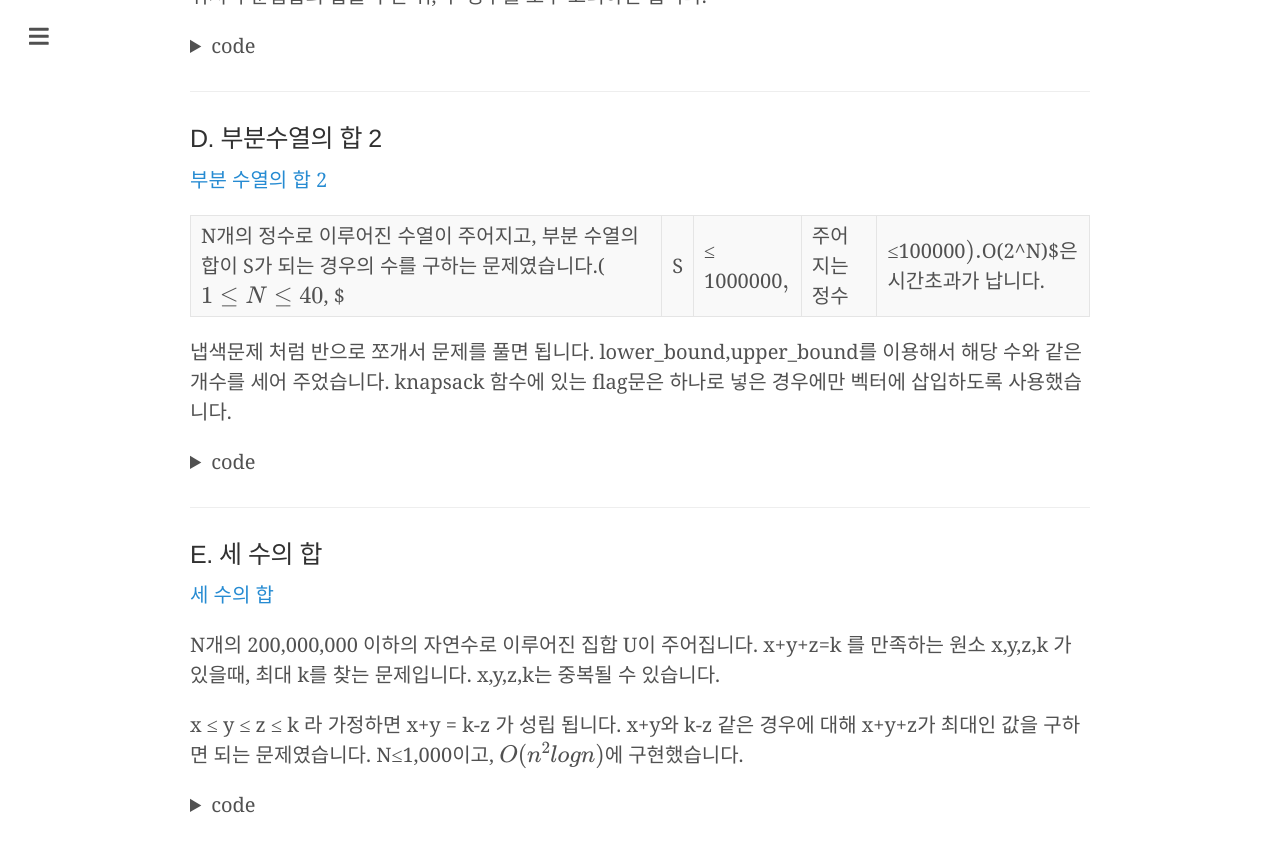
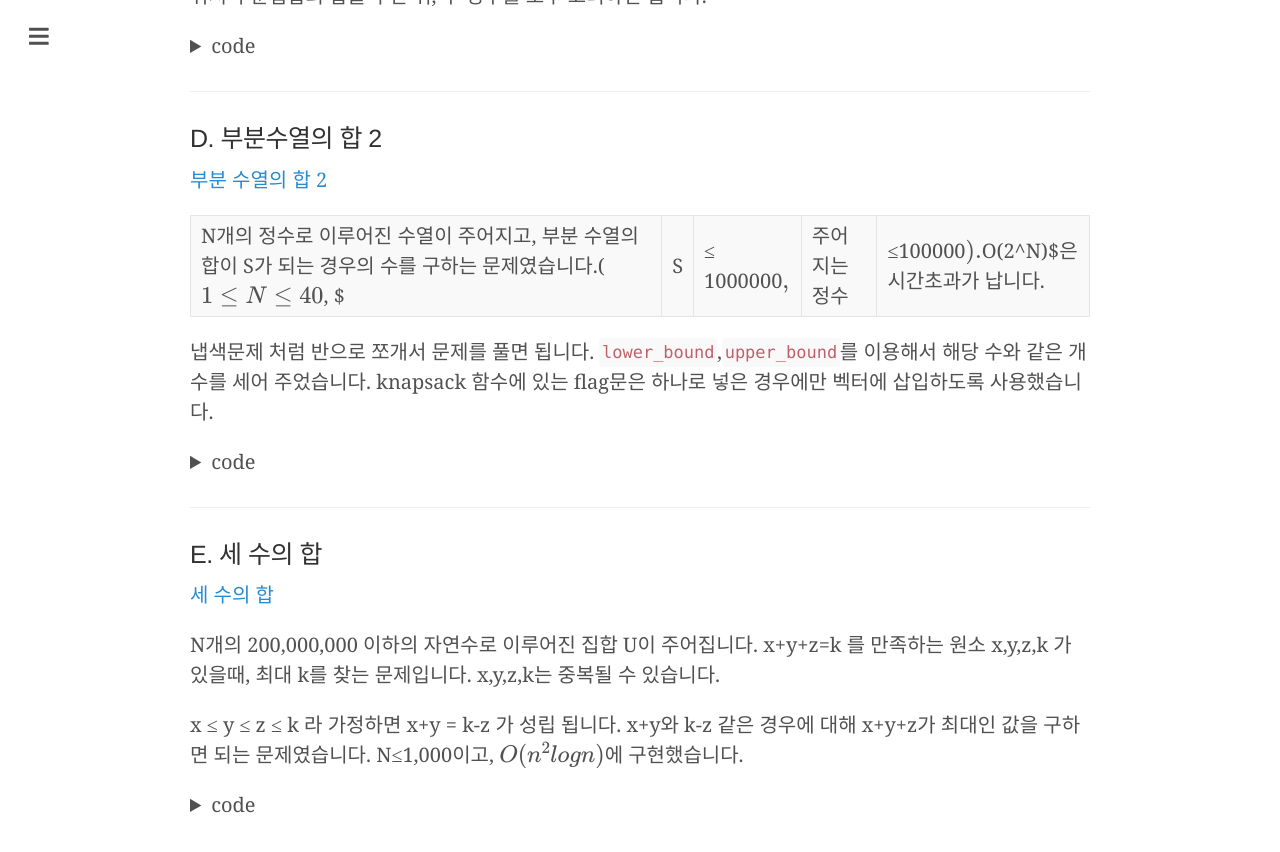
Before and after one commit to changhyeonnam/changhyeonnam.github.io, a Jekyll site: the page built from _posts/2021/2021-10-05-class_05.md, in a window 1280 px wide and 900 px high, scrolled down 1457 px. Shown: the top 852 px of the window. Built offline with Jekyll 4.4.1, drawn with Linux system fonts in a browser that asks for light colours; nearby versions of some CDN libraries; our own code applies the rules of GitHub Pages for plain Markdown files; formulas are drawn with MathJax 3; comment, search, counter and statistics services are not loaded.

Commit message:
Update 2021-10-05-class_05.md

```diff
--- a/_posts/2021/2021-10-05-class_05.md
+++ b/_posts/2021/2021-10-05-class_05.md
@@ -178,7 +178,7 @@ int main(){
 
 N개의 정수로 이루어진 수열이 주어지고, 부분 수열의 합이 S가 되는 경우의 수를 구하는 문제였습니다.($1≤N≤40$, $|S|≤ 1000000$, $|주어지는 정수|≤100000$). $O(2^N)$은 시간초과가 납니다.
 
-냅색문제 처럼 반으로 쪼개서 문제를 풀면 됩니다. lower_bound,upper_bound를 이용해서 해당 수와 같은 개수를 세어 주었습니다. knapsack 함수에 있는 flag문은 하나로 넣은 경우에만 벡터에 삽입하도록 사용했습니다.
+냅색문제 처럼 반으로 쪼개서 문제를 풀면 됩니다. `lower_bound`,`upper_bound`를 이용해서 해당 수와 같은 개수를 세어 주었습니다. knapsack 함수에 있는 flag문은 하나로 넣은 경우에만 벡터에 삽입하도록 사용했습니다.
 
 <details>
 <summary>code</summary>
```
